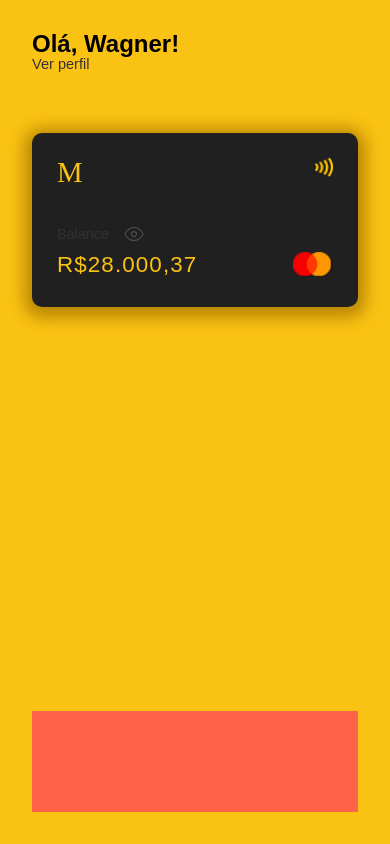
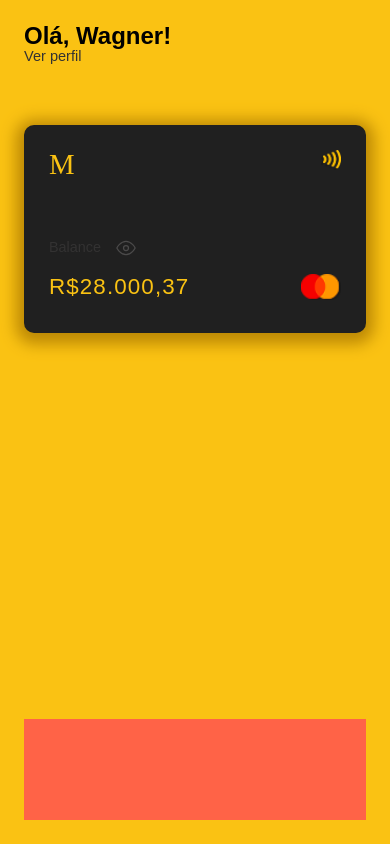
Before and after one commit to devvagnerBR/meta-bank, a React (Create React App) app: page /account in a window 390 px wide. Built offline with nearby package versions, Linux system fonts and the light colour scheme; a web font is replaced by a local one.

Commit message:
tamanho do card responsivo

```diff
--- a/src/pages/private/account/account.scss
+++ b/src/pages/private/account/account.scss
@@ -31,6 +31,7 @@
 	//background: green;
 	display: flex;
 	align-items: stretch;
+	justify-content: center;
 }
 
 // DESIGN CARD
@@ -38,7 +39,8 @@
 	background: $primary-light;
 	border-radius: 10px;
 	width: 100%;
-	height: 30%; //  botar 160px em 800px(vh)
+	height: 38%; //  botar 160px em 800px(vh)
+
 	padding: 25px;
 	box-shadow: 0px 3px 15px 8px #bc8905;
 }
--- a/src/styles/media.scss
+++ b/src/styles/media.scss
@@ -13,9 +13,15 @@
 	}
 
 	.account-card {
-		height: 32%;
+		// height: 32%;
 	}
 }
-// 	@media (max-width: 500px) {
+@media (max-width: 400px) {
+	.account-card {
+		height: 35%;
+	}
 
-// }
+	.account-container {
+		padding: 1.5rem;
+	}
+}
```
